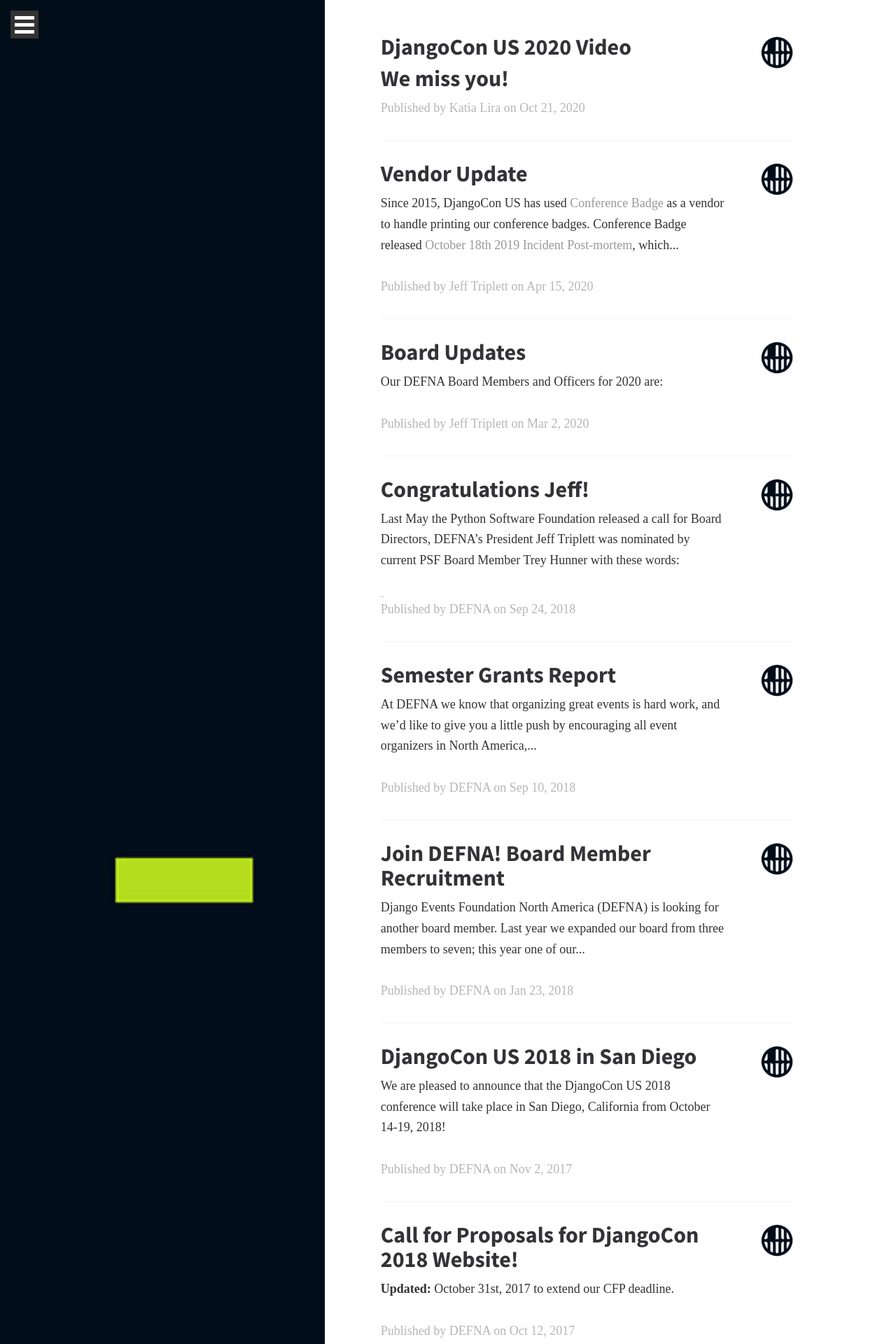
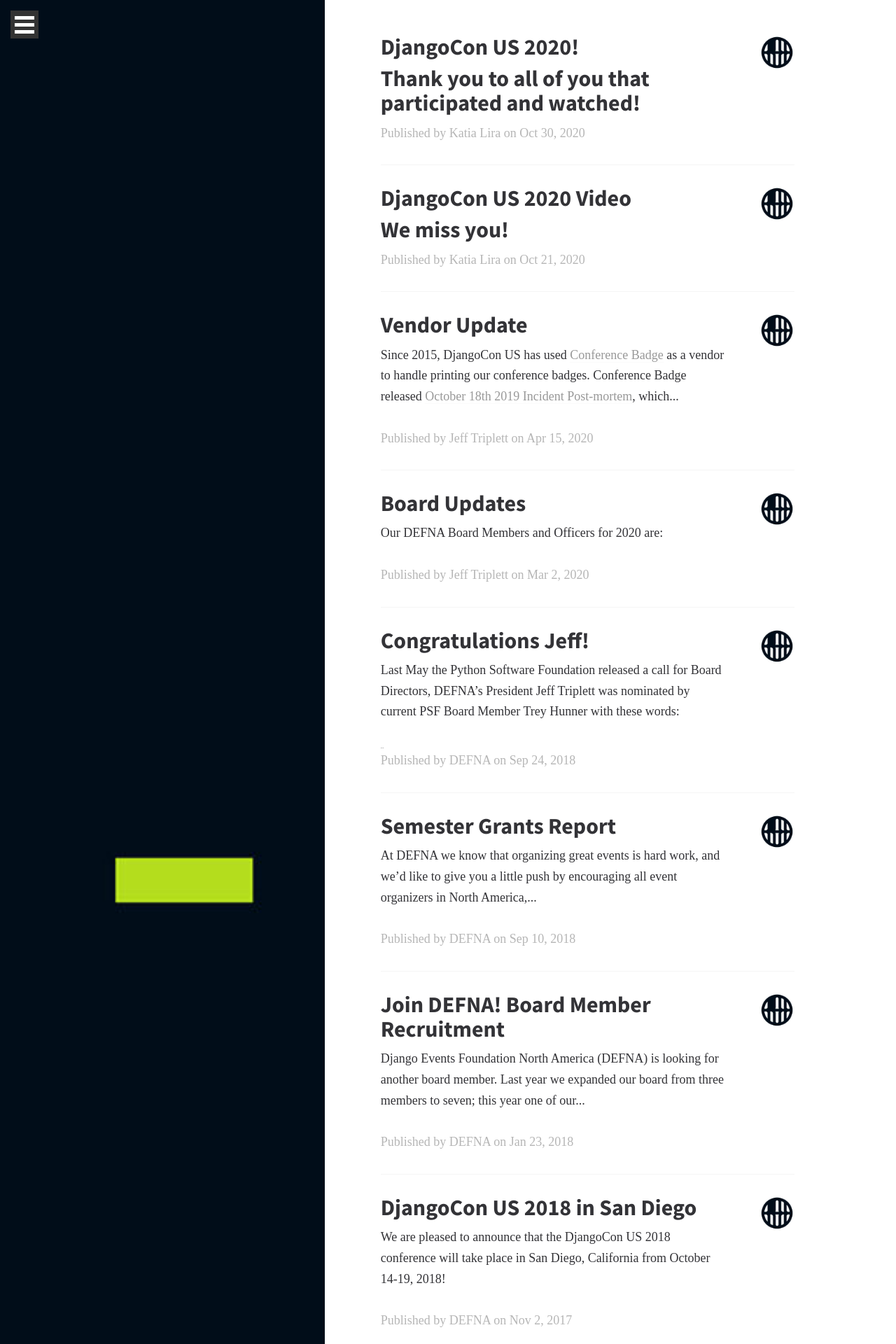
Before and after one commit to DEFNA/defna.org, a Jekyll site: the page built from index.html, in a window 1280 px wide. Shown: the top 1920 px of the page at 70% size. Built offline with Jekyll 4.4.1, drawn with Linux system fonts in a browser that asks for light colours; some of the changed text lies outside the part shown.

Commit message:
:pencil: video, favicon, sidebar

```diff
--- a/_includes/sidebar.html
+++ b/_includes/sidebar.html
@@ -7,12 +7,6 @@
     </span>
 
     <div class="site-info">
-        <div class="primary-info">
-            <h1>{{ page.title }}</h1>
-            <p>{{ page.desc }}</p>
-
-        </div>
-
         {% if page.include_cta_btn == true %}
         <div class="secondary-info">
             <p>
--- /dev/null
+++ b/_posts/2020-10-30-djangocon-us-2020.md
@@ -0,0 +1,24 @@
+---
+author_avatar: defna
+author_name: Katia Lira
+author_url: /about
+categories: ""
+date: 2020-10-30 10:00:00
+feature_image: 2020-videohug
+layout: post
+permalink: /announcements/2020/10/30/djangoconus-2020/
+read_time: ""
+show_avatar: true
+show_related_posts: false
+title: "DjangoCon US 2020!"
+---
+
+## Thank you to all of you that participated and watched!
+
+<iframe class="video_embeded"
+	width="100%"
+	height="500px"
+	type="video/webm"
+    src="https://app.vidhug.com/S1VkzzFdv/hug">
+
+See you soon!
--- a/_sass/_layout.scss
+++ b/_sass/_layout.scss
@@ -156,7 +156,9 @@
     }
 }
 
-
+.primary-info {
+    display: none;
+}
 
 /**
  * Page content
```
